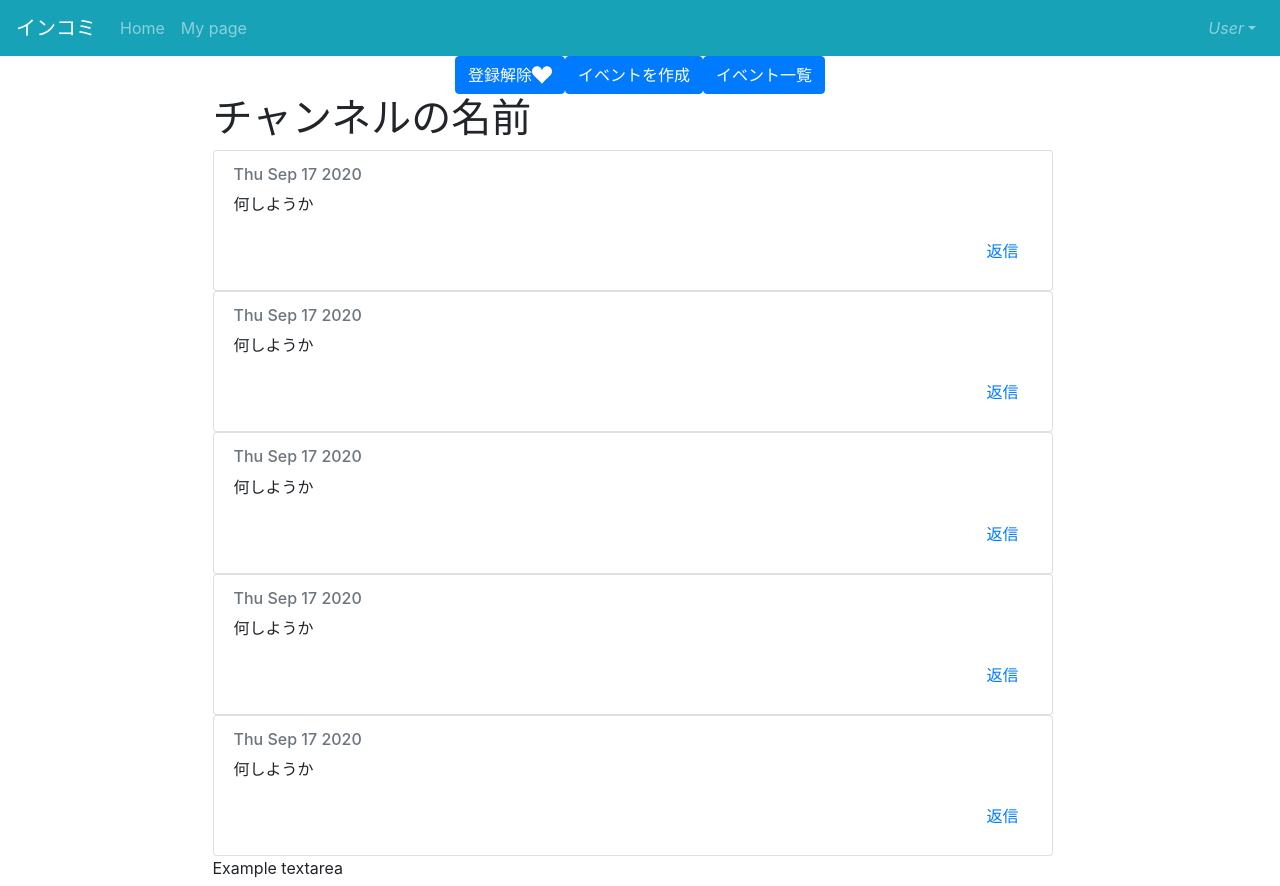
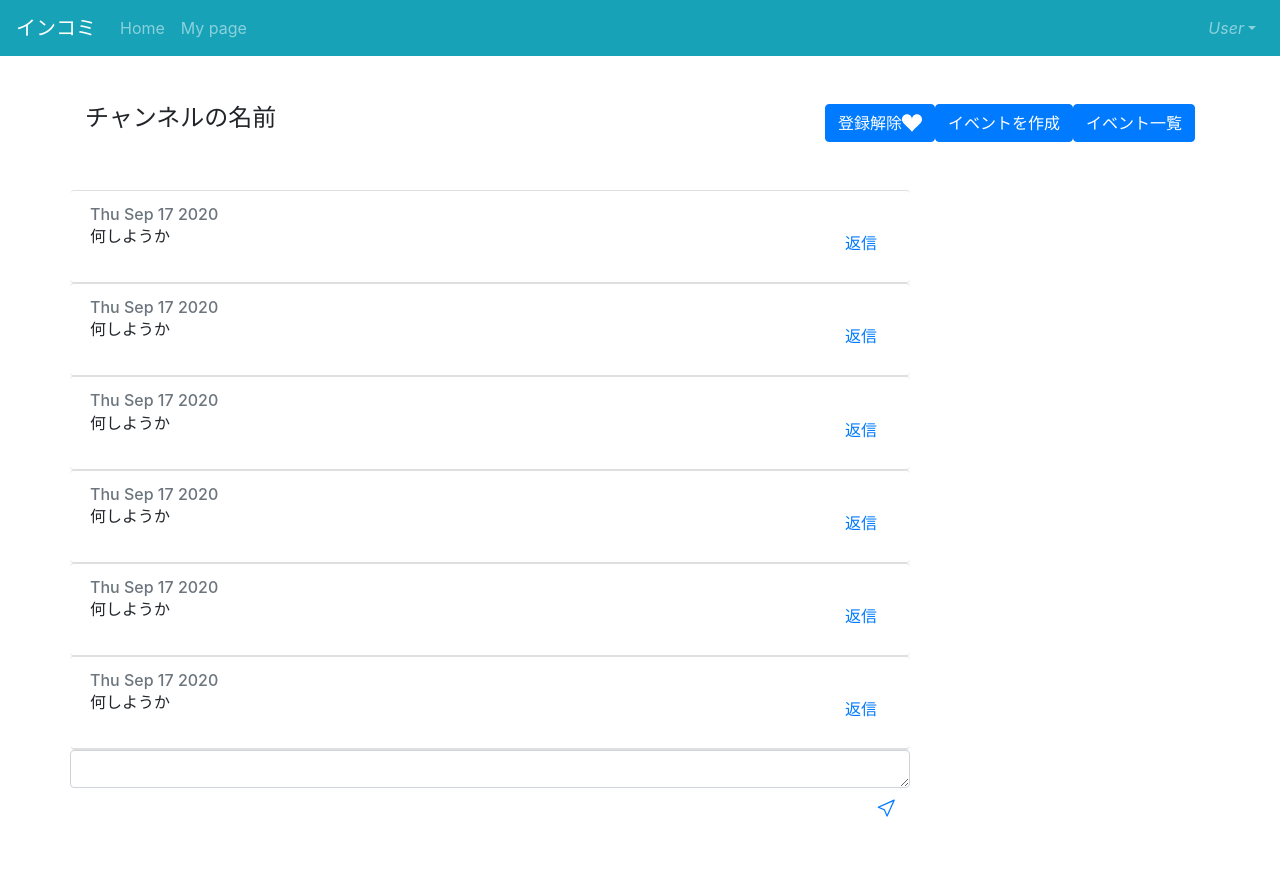
Before and after one commit to hosodr/incomi, a Nuxt app in the folder nuxt/src/app/: page /channel_list/1 in a window 1280 px wide. Shown: the top 886 px of the page. After the commit the page ends 842 px from the top, so only its background shows below. Built offline with nearby package versions, Linux system fonts and the light colour scheme.

Commit message:
チャンネル閲覧のページのレイアウトを修正

```diff
--- a/nuxt/src/app/components/Message.vue
+++ b/nuxt/src/app/components/Message.vue
@@ -1,39 +1,26 @@
 <template>
-  <!-- <li class="list-group-item">
-    @[<span class="text-success">{{ message.date.toDateString() }} </span>]
-    {{ message.message }}
-  </li> -->
-  <!-- <div>
-    <b-card :sub-title="message.date.toDateString()">
-      <b-card-text>
-        {{ message.message }}
-      </b-card-text>
-      <nuxt-link
-        class="my-0 text-primary float-left"
-        :to="{
-          name: 'thread_list-id',
-          params: { id: message.id },
-        }"
-        >スレッドの表示</nuxt-link
-      >
-    </b-card>
-  </div> -->
-  <div class="card">
-    <div class="card-body">
-      <h6 class="card-subtitle mb-2 text-muted">
+  <div class="card border-right-0 border-left-0">
+    <div class="card-body my-0">
+      <h6 class="card-subtitle text-muted">
         {{ message.timestamp }}
       </h6>
+      <div class="row">
+        <div class="col">
           <p class="card-text">
             {{ message.msg }}
           </p>
+        </div>
+        <div class="col">
           <button
             v-if="parentThId === null"
-        button="button"
+            type="button"
             class="btn my-0 text-primary float-right"
             @click="goThread"
           >
             返信
           </button>
+        </div>
+      </div>
     </div>
   </div>
 </template>
--- a/nuxt/src/app/pages/channel_list/_id.vue
+++ b/nuxt/src/app/pages/channel_list/_id.vue
@@ -1,10 +1,12 @@
 <template>
   <div class="container">
-    <div class="row justify-content-center">
+    <div class="row my-5">
+      <h4 class="col-auto mr-auto">{{ thread.name }}</h4>
+      <div class="col-auto">
         <button
           v-if="registar"
           type="button"
-        class="btn btn-primary"
+          class="btn btn-primary col-auto"
           @click="registar = !registar"
         >
           登録<b-icon-suit-heart />
@@ -24,10 +26,10 @@
           >イベント一覧</nuxt-link
         >
       </div>
+    </div>
 
-    <div class="row justify-content-center">
-      <ul class="col-9 list-group col">
-        <h1>{{ thread.name }}</h1>
+    <div class="row">
+      <ul class="col-9 list-group height-fixed scroll">
         <template v-for="(message, key) in messages">
           <Message
             :key="key"
@@ -36,16 +38,9 @@
             :get-thread="getThread"
           />
         </template>
-        <form>
-          <div class="form-group">
-            <label for="exampleFormControlTextarea1">Example textarea</label>
-            <textarea class="form-control" rows="3"></textarea>
-          </div>
-          <button type="button" class="btn btn-primary">送信</button>
-        </form>
       </ul>
 
-      <ul v-if="isThread" class="col-3 list-group col">
+      <ul v-if="isThread" class="col-3 list-group height-fixed scroll">
         <h4>{{ childThread.name }}</h4>
         <template v-for="(message, key) in childMessages">
           <Message
@@ -55,12 +50,33 @@
             :get-thread="getThread"
           />
         </template>
+      </ul>
+    </div>
+
+    <div class="row">
+      <ul class="col-9 list-group">
+        <form class="form-group">
+          <textarea class="form-control float-left" rows="1" />
+          <button
+            type="button"
+            class="btn text-primary float-right align-items-end"
+          >
+            <b-icon-cursor />
+          </button>
+        </form>
+      </ul>
+
+      <ul v-if="isThread" class="col-3 list-group">
         <form>
           <div class="form-group">
-            <label for="exampleFormControlTextarea1">Example textarea</label>
-            <textarea class="form-control" rows="3"></textarea>
+            <textarea class="form-control float-left" rows="1"></textarea>
           </div>
-          <button type="button" class="btn btn-primary">送信</button>
+          <button
+            type="button"
+            class="btn text-primary float-right align-items-end"
+          >
+            <b-icon-cursor />
+          </button>
         </form>
       </ul>
     </div>
@@ -68,11 +84,12 @@
 </template>
 
 <script>
-import { BIconSuitHeart, BIconSuitHeartFill } from 'bootstrap-vue'
+import { BIconSuitHeart, BIconSuitHeartFill, BIconCursor } from 'bootstrap-vue'
 export default {
   components: {
     BIconSuitHeart,
     BIconSuitHeartFill,
+    BIconCursor,
   },
   data: () => {
     const date = new Date().toDateString()
@@ -87,6 +104,11 @@ export default {
       },
 
       messages: [
+        { msg: '何しようか', cmId: 1, timestamp: date, userId: 1 },
+        { msg: '何しようか', cmId: 2, timestamp: date, userId: 1 },
+        { msg: '何しようか', cmId: 3, timestamp: date, userId: 1 },
+        { msg: '何しようか', cmId: 4, timestamp: date, userId: 1 },
+        { msg: '何しようか', cmId: 5, timestamp: date, userId: 1 },
         { msg: '何しようか', cmId: 1, timestamp: date, userId: 1 },
         { msg: '何しようか', cmId: 2, timestamp: date, userId: 1 },
         { msg: '何しようか', cmId: 3, timestamp: date, userId: 1 },
@@ -118,12 +140,14 @@ export default {
         { msg: '何しようか', cmId: 3, timestamp: date, userId: 1 },
         { msg: '何しようか', cmId: 4, timestamp: date, userId: 1 },
         { msg: '何しようか', cmId: 5, timestamp: date, userId: 1 },
+        { msg: '何しようか', cmId: 1, timestamp: date, userId: 1 },
+        { msg: '何しようか', cmId: 2, timestamp: date, userId: 1 },
+        { msg: '何しようか', cmId: 3, timestamp: date, userId: 1 },
+        { msg: '何しようか', cmId: 4, timestamp: date, userId: 1 },
+        { msg: '何しようか', cmId: 5, timestamp: date, userId: 1 },
       ]
       this.childThread = thread
       this.childMessages = message
-    },
-    hoge() {
-      console.log(this.childMessages, this.childThread)
     },
   },
 }
@@ -135,6 +159,6 @@ export default {
 }
 
 .height-fixed {
-  height: 95vh;
+  height: 70vh;
 }
 </style>
```
Lines whose indentation alone changed are shown as unchanged.
